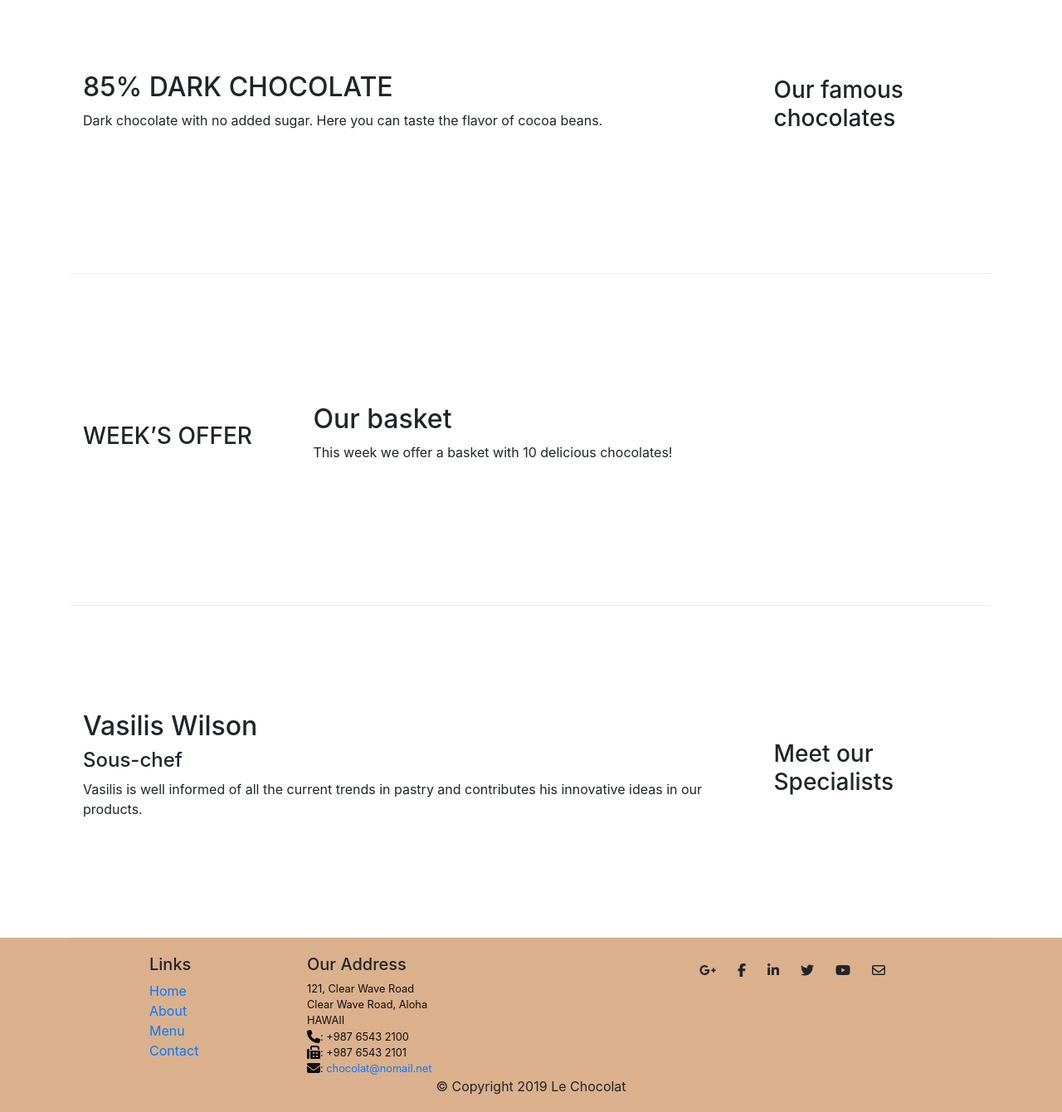
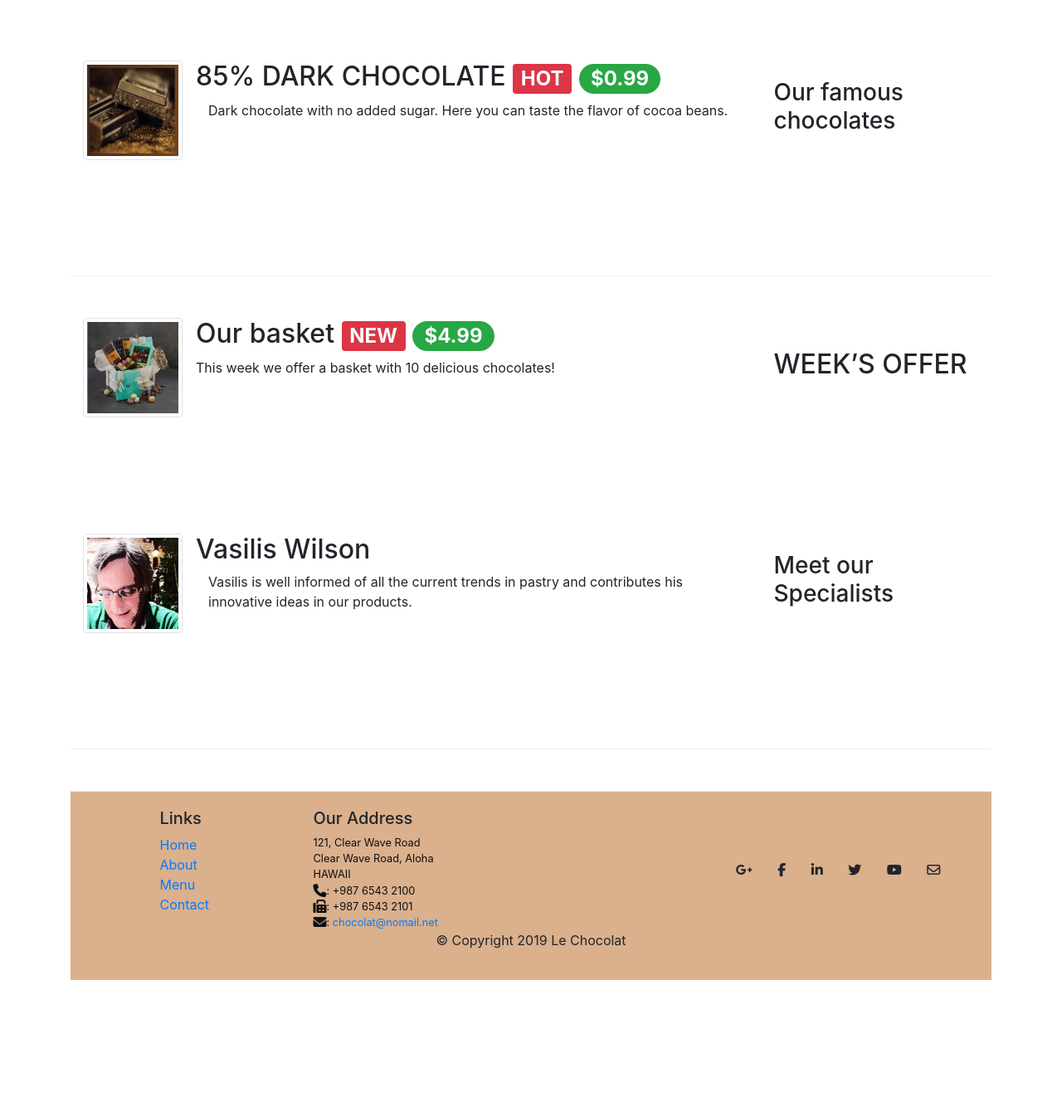
Before and after one commit to evanovrou/leChocolat, a plain HTML site: page index.html in a window 1280 px wide. Shown: the part 380-1720 px from the top of the page at 83% size. After the commit the page ends 1561 px from the top, so only its background shows below. Drawn offline with nearby package versions, Linux system fonts and the light colour scheme.

Commit message:
Bootstrap Assignment 4 Task

```diff
--- a/css/styles.css
+++ b/css/styles.css
@@ -31,3 +31,9 @@ body{
 .bg-light {
     background-color: #dbb08d !important;
 }
+.table .thead-dark th{
+    color:floralwhite;
+    background-color:#6E3F19
+}
+tr:hover {background-color:#dbb08db0!important}
+view raw
--- a/index.html
+++ b/index.html
@@ -8,7 +8,7 @@
     <meta http-equiv="x-ua-compatible" content="ie=edge">
     <!-- Bootstrap CSS -->
     <link rel="stylesheet" href="node_modules/bootstrap/dist/css/bootstrap.min.css">
-    <!--Font awesome-->
+    <!-- Font awesome icons -->
     <link rel="stylesheet" href="node_modules/font-awesome/css/font-awesome.min.css">
     <!-- Local external CSS -->
     <link rel="stylesheet" href="css/styles.css">
@@ -23,7 +23,7 @@
         <div class="container">
 
             <!-- Logo -->
-            <a class="navbar-brand" href="#">Le Chocolat</a>
+            <a class="navbar-brand" href="./index.html"><img src="images/logo.png" height="40" width="54"></a>
 
             <!-- Sandwich button -->
             <button class="navbar-toggler" type="button" data-toggle="collapse" data-target="#Navbar">
@@ -32,10 +32,13 @@
 
             <div class="collapse navbar-collapse" id="Navbar">
                 <ul class="navbar-nav">
-                    <li class="nav-item active"><a class="nav-link" href="./index.html"><span class="fa fa-home fa-lg"></span> Home</a></li>
-                    <li class="nav-item"><a class="nav-link" href="./aboutus.html"><span class="fa fa-info fa-lg"></span> About</a></li>
+                    <li class="nav-item active"><a class="nav-link" href="./index.html"><span class="fa fa-home fa-lg"></span>
+                            Home</a></li>
+                    <li class="nav-item"><a class="nav-link" href="./aboutus.html"><span class="fa fa-info fa-lg"></span>
+                            About</a></li>
                     <li class="nav-item"><a class="nav-link" href="#"><span class="fa fa-list fa-lg"></span> Menu</a></li>
-                    <li class="nav-item"><a class="nav-link" href="#"><span class="fa fa-address-card fa-lg"></span> Contact</a></li>
+                    <li class="nav-item"><a class="nav-link" href="#"><span class="fa fa-address-card fa-lg"></span>
+                            Contact</a></li>
                 </ul>
             </div>
         </div>
@@ -50,7 +53,7 @@
                         recipes. Our creations will travel you in the chocolate world!</p>
                 </div>
                 <div class="col col-sm">
-                    <p>Logo goes here</p> <!-- i will replace it later -->
+                    <img src="images/logo.png" class="img-fluid">
                 </div>
             </div>
         </div>
@@ -64,38 +67,52 @@
                 <h3>Our famous chocolates</h3>
             </div>
             <div class="col-sm col-md">
-                <h2>85% DARK CHOCOLATE</h2>
-                <p class="d-none d-sm-block">Dark chocolate with no added sugar. Here you can taste the flavor of cocoa
-                    beans.</p>
+                <div class="media">
+                    <img class="d-flex mr-3 img-thumbnail align-self-center" src="images/dark85.jpg" alt="85% DARK CHOCOLATE">
+                    <div class="media-body">
+                        <h2 class="mt-0">85% DARK CHOCOLATE <span class="badge badge-danger">HOT</span> <span class="badge badge-pill badge-success">$0.99</span></h2>
+                        <p class="col d-none d-md-block">Dark chocolate with no added sugar.
+                            Here you can taste the flavor of cocoa beans.</p>
+                    </div>
                 </div>
             </div>
 
+        </div>
+
         <!-- second row -->
-        <div class="row row-content align-items-center">
+        <div class="row flex-row-reverse row-content align-items-center">
             <div class="col-sm-4 col-md-3">
-                <h3>WEEK’S OFFER</h3>
+                <h2>WEEK’S OFFER</h2>
             </div>
             <div class="col-sm col-md">
-                <h2>Our basket</h2>
+                <div class="media">
+                    <img class="d-flex mr-3 img-thumbnail align-self-center" src="images/promotion.jpg" alt="WEEK’S OFFER">
+                    <div class="media-body">
+                        <h2 class="mt-0">Our basket <span class="badge badge-danger">NEW</span> <span class="badge badge-pill badge-success">$4.99</span></h2>
                         <p class="d-none d-sm-block">This week we offer a basket with 10 delicious chocolates! </p>
                     </div>
                 </div>
-
+            </div>
             <!-- third row -->
             <div class="row flex-row-reverse row-content align-items-center">
                 <div class="col-sm-4 col-md-3">
                     <h3>Meet our Specialists</h3>
                 </div>
+
                 <div class="col-sm col-md">
-                <h2>Vasilis Wilson </h2>
-                <h4>Sous-chef</h4>
-                <p class="d-none d-sm-block">Vasilis is well informed of all the current trends in pastry and
-                    contributes his innovative ideas in
-                    our products.</p>
+                    <div class="media">
+                        <img class="d-flex mr-3 img-thumbnail align-self-center" src="images/cartoonVasilis.png" alt="Vasilis Wilson">
+                        <div class="media-body">
+                            <h2 class="mt-0">Vasilis Wilson</h2>
+                            <p class="col d-none d-md-block">Vasilis is well informed of all the current
+                                trends in pastry and contributes his innovative ideas in our products.</p>
+                        </div>
+                    </div>
                 </div>
             </div>
 
         </div>
+
 
         <footer class="footer">
             <div class="container">
@@ -123,12 +140,13 @@
                             <i class="fa fa-fax fa-lg"></i>: +987 6543 2101 <br>
                             <i class="fa fa-envelope fa-lg"></i>:
                             <a href="mailto: chocolat@nomail.net"> chocolat@nomail.net </a>
-
                         </address>
                     </div>
 
                     <!-- Social links footer column -->
-                <a class="btn btn-social-icon btn-google-plus" href ="http://google.com/+">
+                    <div class="col col-sm-4 align-self-center">
+                        <div style="text-align:center">
+                            <a class="btn btn-social-icon btn-google-plus" href="http://google.com/+">
                                 <i class="fa fa-google-plus"></i></a>
                             <a class="btn btn-social-icon btn-facebook" href="http://www.facebook.com/profile.php?id=">
                                 <i class="fa fa-facebook"></i></a>
@@ -138,7 +156,7 @@
                                 <i class="fa fa-twitter"></i></a>
                             <a class="btn btn-social-icon btn-youtube" href="http://youtube.com/">
                                 <i class="fa fa-youtube"></i></a>
-                <a class="btn btn-social-icon" href="mailto:">
+                            <a class="btn btn-social-icon" href="mailto:info@site.com">
                                 <i class="fa fa-envelope-o"></i></a>
                         </div>
                     </div>
```
Also changed, not shown: aboutus.html (+60 -3 lines), images/cartoonVasilis.png (added), images/dark85.jpg (added), images/logo.png (added), images/promotion.jpg (added). Lines whose indentation alone changed are shown as unchanged.
